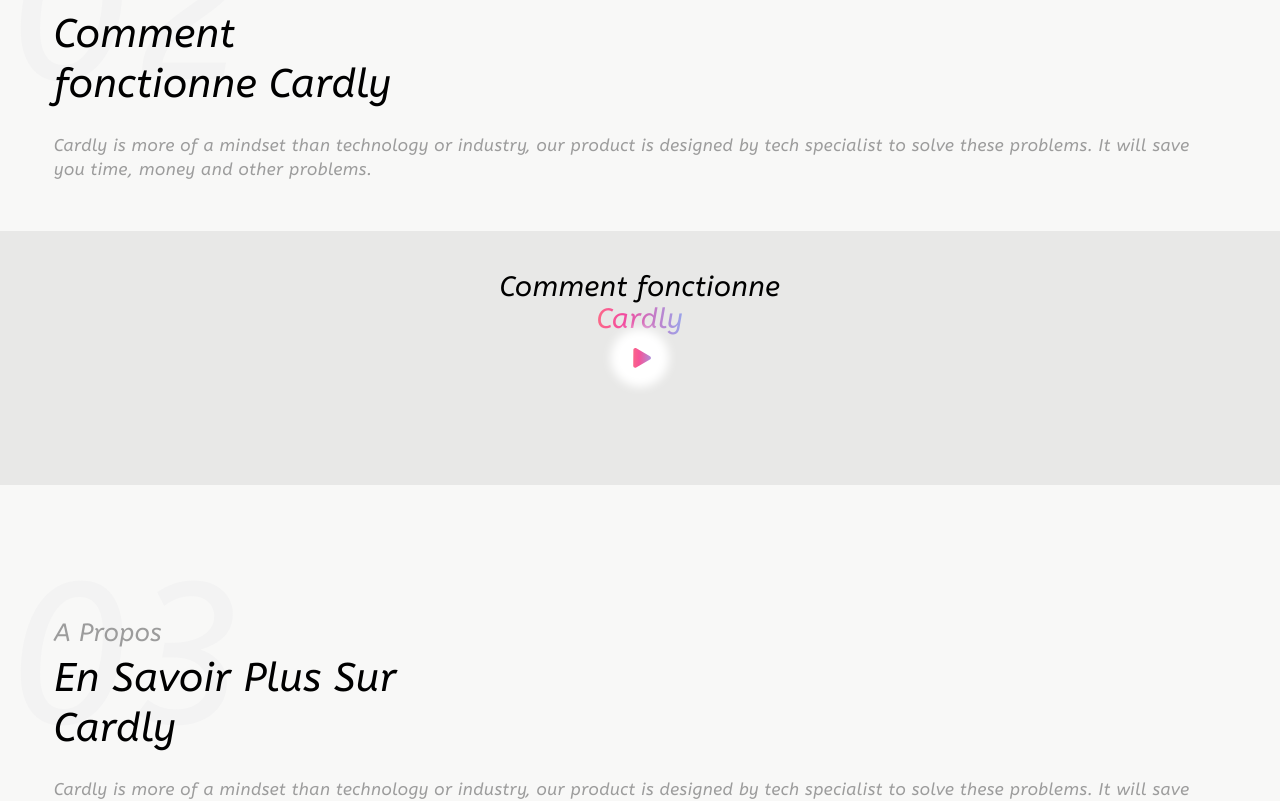
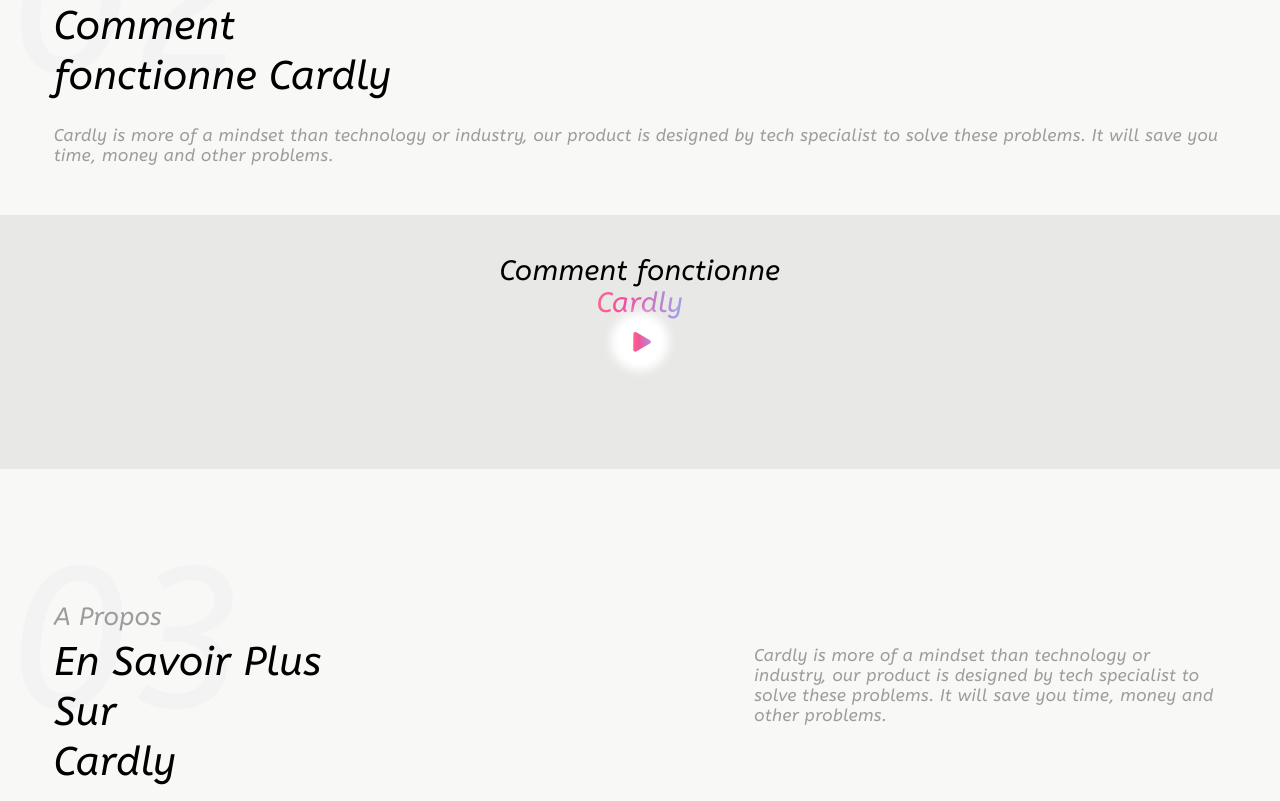
Before and after one commit to feldeh/cardly, a Next.js app: page / in a window 1280 px wide. Shown: the part 2088-2889 px from the top of the page. Built offline with nearby package versions, Linux system fonts and the light colour scheme.

Commit message:
add flex props to SectionTitle component

```diff
--- a/src/components/home/About/About.jsx
+++ b/src/components/home/About/About.jsx
@@ -32,6 +32,7 @@ const About = () => {
               designed by tech specialist to solve these problems. It will save you
               time, money and other problems."
           number="03"
+          flex
         />
       </div>
       <FeatureCards features={features} />
--- a/src/components/shared/SectionTitle/SectionTitle.jsx
+++ b/src/components/shared/SectionTitle/SectionTitle.jsx
@@ -5,6 +5,7 @@ const SectionTitle = ({
   description,
   number,
   id,
+  flex,
 }) => {
   return (
     <div className="relative">
@@ -15,12 +16,18 @@ const SectionTitle = ({
         >
           {title}
         </a>
-        <p className="text-[28px] lg:text-[40px] font-ABeeZeeItalic leading-8 lg:leading-[50px] text-black">
-          {subTitle} <br /> {subTitle2}
-        </p>
-        <p className="mt-6 font-ABeeZeeItalic text-[17px] leading-6">
-          {description}
-        </p>
+        <div className={`${flex ? 'lg:flex' : ''}`}>
+          <p className="text-[28px] lg:text-[40px] font-ABeeZeeItalic leading-8 lg:leading-[50px] text-black">
+            {subTitle} <br /> {subTitle2}
+          </p>
+          <p
+            className={`${
+              flex ? 'lg:mt-2 lg:w-4/5 lg:pl-[400px]' : ''
+            } mt-6  font-ABeeZeeItalic text-[17px] lg:tracking-wide leading-5 mx-auto`}
+          >
+            {description}
+          </p>
+        </div>
       </div>
 
       <p className="absoluteCenter left-[130px] top-[44px] font-ABeeZeeItalic text-[200px] text-whiteGrey">
```
